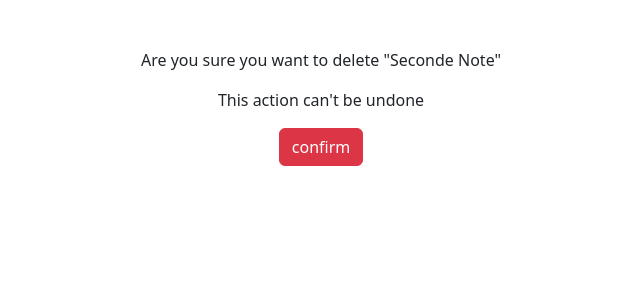
After one commit to ToledoVitor/smartnotes, a Django app: page /smart/notes/2/delete in a window 1280 px wide. The commit adds this page. Shown: the top 300 px of the page, without its empty margins (319-959 px from the left). Run offline with Django 4.2, Linux system fonts and the light colour scheme; data comes from the database, SQL or seed files in the repository; both versions use the stored data as it was after the commit.

Commit message:
deleting shit

```diff
--- a/notes/forms.py
+++ b/notes/forms.py
@@ -19,6 +19,6 @@ class NotesForm(forms.ModelForm):
     def clean_title(self):
         title = self.cleaned_data['title']
 
-        if 'Django' not in title:
-            raise ValidationError('We only accept notes about Django here!')
+        if len(title) < 5:
+            raise ValidationError('Too short my man!')
         return title
--- /dev/null
+++ b/notes/templates/notes/notes_delete.html
@@ -0,0 +1,10 @@
+{% extends "base.html" %}
+
+{% block content %}
+    <form method="post">{% csrf_token %}
+        <p>Are you sure you want to delete "{{notes.title}}"</p>
+        <p>This action can't be undone</p>
+
+        <input type="submit" class="btn btn-danger" value="confirm" />
+    </form>
+{% endblock %}
--- a/notes/templates/notes/notes_detail.html
+++ b/notes/templates/notes/notes_detail.html
@@ -5,4 +5,9 @@
         <h1 class="my-5">{{note.title}}</h1>
         <p>{{note.text}}</p>
     </div>
+
+
+    <a href="{% url 'notes.list' %}" class="btn btn-secondary my-5">Back</a>
+    <a href="{% url 'notes.update' pk=note.id %}" class="btn btn-secondary">Edit</a>
+    <a href="{% url 'notes.delete' pk=note.id %}" class="btn btn-danger">Delete</a>
 {% endblock %}
--- a/notes/templates/notes/notes_form.html
+++ b/notes/templates/notes/notes_form.html
@@ -1,8 +1,8 @@
 {% extends "base.html" %}
 
 {% block content %}
-    <form action="{% url 'notes.new' %}" method="POST">{% csrf_token %}
-        {{ form }}
+    <form method="POST">{% csrf_token %}
+        {{ form.as_p }}
         <button type="submit" class="btn btn-primary my-5">
             Submit
         </button>
--- a/notes/urls.py
+++ b/notes/urls.py
@@ -5,5 +5,7 @@ from . import views
 urlpatterns = [
     path('notes/', views.NotesListView.as_view(), name="notes.list"),
     path('notes/<int:pk>', views.NotesDetailView.as_view(), name="notes.detail"),
+    path('notes/<int:pk>/edit', views.NotesUpdateView.as_view(), name="notes.update"),
+    path('notes/<int:pk>/delete', views.NotesDeleteView.as_view(), name="notes.delete"),
     path('notes/new', views.NotesCreateView.as_view(), name="notes.new"),
 ]
--- a/notes/views.py
+++ b/notes/views.py
@@ -1,8 +1,24 @@
-from django.views.generic import CreateView, DetailView, ListView
+from django.views.generic import (
+    CreateView,
+    DetailView,
+    ListView,
+    UpdateView,
+)
+from django.views.generic.edit import DeleteView
 
 from .forms import NotesForm
 from .models import Notes
 
+
+class NotesDeleteView(DeleteView):
+    model = Notes
+    success_url = '/smart/notes'
+    template_name = 'notes/notes_delete.html'
+
+class NotesUpdateView(UpdateView):
+    model = Notes
+    success_url = '/smart/notes'
+    form_class = NotesForm
 
 class NotesCreateView(CreateView):
     model = Notes
```
Also changed, not shown: db.sqlite3.
